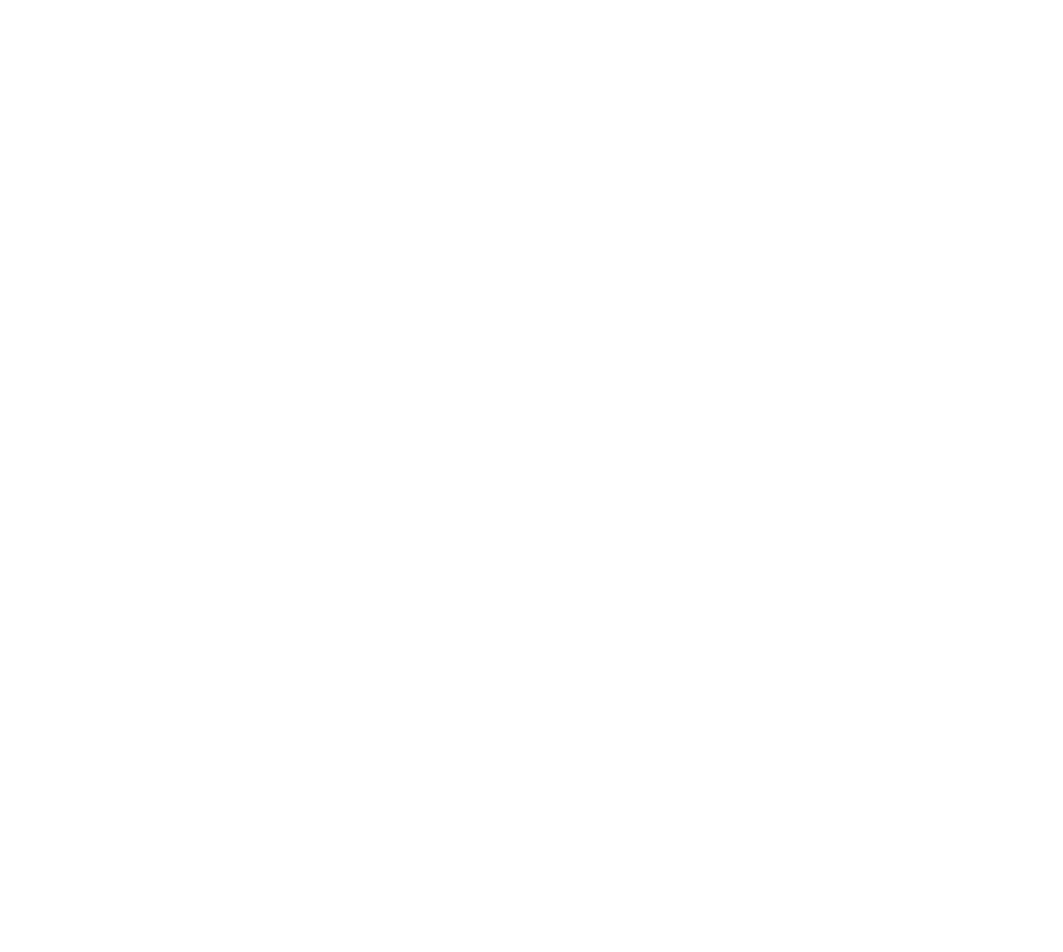
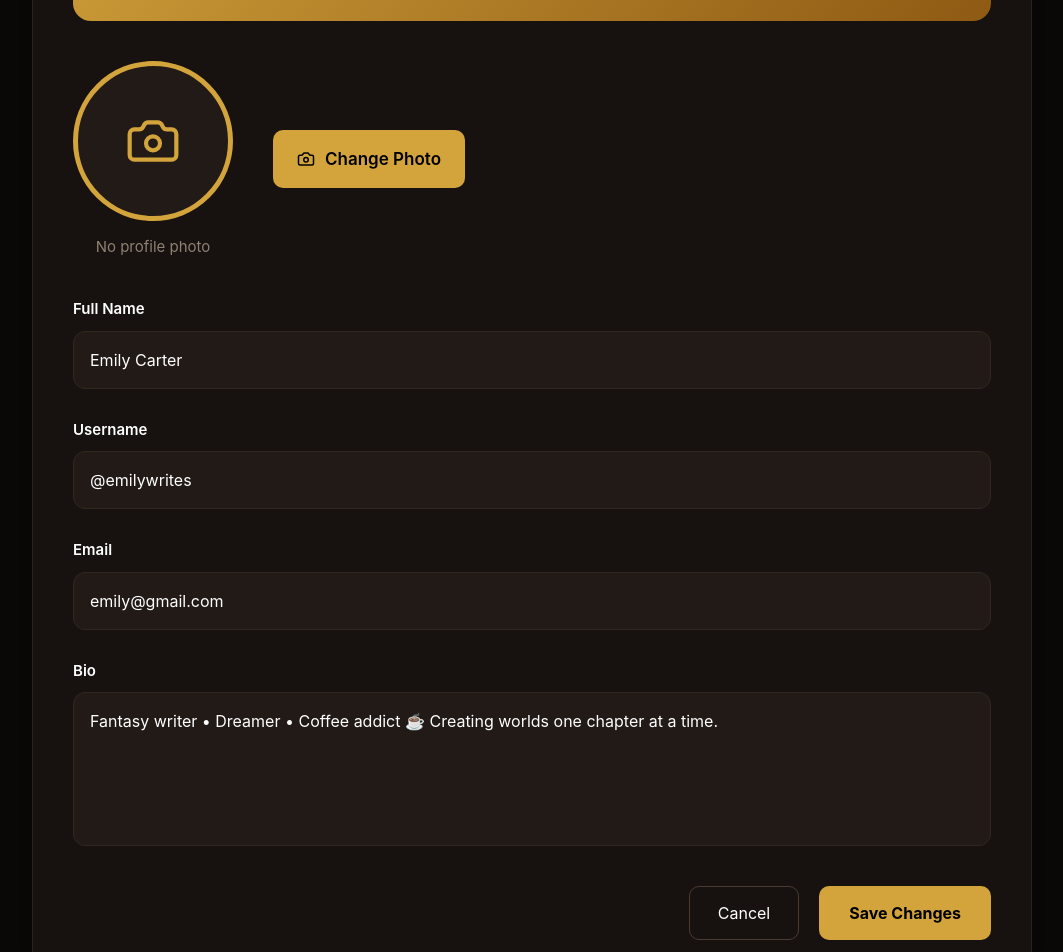
Before and after one commit to Chhavi-149/Storyverse, a React app in the folder frontend/: page /edit-profile in a window 1280 px wide. Before the commit this address had no page. Shown: the part 480-1432 px from the top of the page, without its empty margins (108-1171 px from the left). Before the commit the page ends 800 px from the top, so only its background shows below. Built offline with nearby package versions, Linux system fonts and the light colour scheme; the HTML template or start-up script is replaced by a standard one.

Commit message:
Complete authentication UI, profile and edit profile pages

```diff
--- a/frontend/src/App.jsx
+++ b/frontend/src/App.jsx
@@ -8,6 +8,7 @@ import ExplorePage from "./pages/explore/ExplorePage";
 import EditorPage from "./pages/editor/EditorPage";
 import ReaderPage from "./pages/reader/ReaderPage";
 import ProfilePage from "./pages/profile/ProfilePage";
+import EditProfilePage from "./pages/editProfile/EditProfilePage";
 
 function App() {
   return (
@@ -20,6 +21,7 @@ function App() {
       <Route path="/editor" element={<EditorPage />} />
       <Route path="/reader" element={<ReaderPage />} />
       <Route path="/profile" element={<ProfilePage />} />
+      <Route path="/edit-profile" element={<EditProfilePage />} />
     </Routes>
   );
 }
--- a/frontend/src/components/Auth/LoginForm.jsx
+++ b/frontend/src/components/Auth/LoginForm.jsx
@@ -1,10 +1,12 @@
 import { useState } from "react";
-import { Link } from "react-router-dom";
+import { Link, useNavigate } from "react-router-dom";
 import "./Auth.css";
 import { Eye, EyeOff, Mail, Lock } from "lucide-react";
 import { FcGoogle } from "react-icons/fc";
 
 function LoginForm() {
+  const navigate = useNavigate();
+
   const [showPassword, setShowPassword] = useState(false);
 
   const [formData, setFormData] = useState({
@@ -56,6 +58,8 @@ function LoginForm() {
       console.log(formData);
 
       // Firebase Login Code goes here later
+
+      navigate("/profile");
     }
   };
 
--- a/frontend/src/components/Auth/SignupForm.jsx
+++ b/frontend/src/components/Auth/SignupForm.jsx
@@ -1,5 +1,5 @@
 import { useState } from "react";
-import { Link } from "react-router-dom";
+import { Link, useNavigate } from "react-router-dom";
 import "./Auth.css";
 import {
   Eye,
@@ -11,6 +11,8 @@ import {
 import { FcGoogle } from "react-icons/fc";
 
 function SignupForm() {
+  const navigate = useNavigate();
+
   const [showPassword, setShowPassword] = useState(false);
   const [showConfirm, setShowConfirm] = useState(false);
 
@@ -79,6 +81,8 @@ function SignupForm() {
       console.log(formData);
 
       // Firebase Signup Code will come here later
+
+      navigate("/profile");
     }
   };
 
@@ -152,9 +156,7 @@ function SignupForm() {
           <button
             type="button"
             className="eye-btn"
-            onClick={() =>
-              setShowPassword(!showPassword)
-            }
+            onClick={() => setShowPassword(!showPassword)}
           >
             {showPassword ? (
               <EyeOff size={20} />
@@ -190,9 +192,7 @@ function SignupForm() {
           <button
             type="button"
             className="eye-btn"
-            onClick={() =>
-              setShowConfirm(!showConfirm)
-            }
+            onClick={() => setShowConfirm(!showConfirm)}
           >
             {showConfirm ? (
               <EyeOff size={20} />
--- /dev/null
+++ b/frontend/src/components/EditProfile/EditProfile.css
@@ -0,0 +1,443 @@
+*{
+margin:0;
+padding:0;
+box-sizing:border-box;
+}
+
+.edit-profile-page{
+
+min-height:100vh;
+
+background:#0B0907;
+
+padding:60px 20px;
+
+}
+
+.edit-profile-container{
+
+max-width:1000px;
+
+margin:auto;
+
+background:#17120F;
+
+border:1px solid #2B2118;
+
+border-radius:24px;
+
+overflow:hidden;
+
+box-shadow:0 15px 40px rgba(0,0,0,.45);
+
+}
+
+/* ================= HEADER ================= */
+
+.edit-profile-header{
+
+padding:40px;
+
+border-bottom:1px solid #2B2118;
+
+}
+
+.edit-profile-header h1{
+
+font-size:2.4rem;
+
+color:white;
+
+margin-bottom:12px;
+
+}
+
+.edit-profile-header p{
+
+color:#A99B8D;
+
+font-size:17px;
+
+line-height:1.7;
+
+}
+
+/* ================= FORM ================= */
+
+.edit-profile-form{
+
+padding:40px;
+
+display:flex;
+
+flex-direction:column;
+
+gap:30px;
+
+}
+
+/* ================= COVER ================= */
+
+.cover-preview{
+
+height:220px;
+
+border-radius:18px;
+
+background:linear-gradient(135deg,#D4A43C,#8E5A14);
+
+display:flex;
+
+justify-content:center;
+
+align-items:center;
+
+}
+
+/* ================= AVATAR ================= */
+
+/* ================= AVATAR ================= */
+
+.avatar-upload{
+
+display:flex;
+
+align-items:center;
+
+gap:40px;
+
+margin-top:10px;
+
+margin-bottom:10px;
+
+}
+
+.avatar-placeholder{
+
+display:flex;
+
+flex-direction:column;
+
+align-items:center;
+
+justify-content:center;
+
+gap:15px;
+
+}
+
+.edit-avatar{
+
+width:160px;
+
+height:160px;
+
+border-radius:50%;
+
+border:5px solid #D4A43C;
+
+background:#211A16;
+
+display:flex;
+
+align-items:center;
+
+justify-content:center;
+
+color:#D4A43C;
+
+flex-shrink:0;
+
+}
+
+.edit-avatar svg{
+
+width:56px;
+
+height:56px;
+
+}
+
+.upload-text{
+
+color:#8E8173;
+
+font-size:15px;
+
+}
+
+.upload-btn{
+
+display:flex;
+
+align-items:center;
+
+justify-content:center;
+
+gap:10px;
+
+padding:16px 34px;
+
+background:#D4A43C;
+
+border:none;
+
+border-radius:12px;
+
+font-weight:700;
+
+font-size:17px;
+
+cursor:pointer;
+
+transition:.3s;
+
+height:58px;
+
+}
+
+.upload-btn:hover{
+
+background:#E5B54A;
+
+transform:translateY(-2px);
+
+}
+/* ================= BUTTON ================= */
+
+.upload-btn{
+
+display:flex;
+
+align-items:center;
+
+gap:10px;
+
+padding:14px 24px;
+
+background:#D4A43C;
+
+border:none;
+
+border-radius:10px;
+
+font-weight:600;
+
+cursor:pointer;
+
+transition:.3s;
+
+}
+
+.upload-btn:hover{
+
+background:#E5B54A;
+
+transform:translateY(-2px);
+
+}
+
+/* ================= INPUTS ================= */
+
+.form-group{
+
+display:flex;
+
+flex-direction:column;
+
+gap:10px;
+
+}
+
+.form-group label{
+
+color:white;
+
+font-weight:600;
+
+font-size:15px;
+
+}
+
+.form-group input,
+.form-group textarea{
+
+width:100%;
+
+padding:16px;
+
+background:#211A16;
+
+border:1px solid #312720;
+
+border-radius:12px;
+
+color:white;
+
+font-size:16px;
+
+outline:none;
+
+transition:.3s;
+
+resize:none;
+
+}
+
+.form-group input:focus,
+.form-group textarea:focus{
+
+border-color:#D4A43C;
+
+box-shadow:0 0 0 3px rgba(212,164,60,.15);
+
+}
+
+/* ================= SAVE BUTTONS ================= */
+
+.button-group{
+
+display:flex;
+
+justify-content:flex-end;
+
+gap:20px;
+
+margin-top:10px;
+
+}
+
+.cancel-btn{
+
+padding:14px 28px;
+
+background:transparent;
+
+border:1px solid #4B3B30;
+
+color:white;
+
+border-radius:10px;
+
+cursor:pointer;
+
+transition:.3s;
+
+}
+
+.cancel-btn:hover{
+
+border-color:#D4A43C;
+
+}
+
+.save-btn{
+
+padding:14px 30px;
+
+background:#D4A43C;
+
+border:none;
+
+border-radius:10px;
+
+font-weight:700;
+
+cursor:pointer;
+
+transition:.3s;
+
+}
+
+.save-btn:hover{
+
+background:#E5B54A;
+
+transform:translateY(-2px);
+
+box-shadow:0 10px 25px rgba(212,164,60,.3);
+
+}
+
+/* ================= RESPONSIVE ================= */
+
+@media(max-width:900px){
+
+.edit-profile-form{
+
+padding:30px;
+
+}
+
+.avatar-upload{
+
+flex-direction:column;
+
+align-items:center;
+
+text-align:center;
+
+}
+
+.button-group{
+
+justify-content:center;
+
+}
+
+}
+
+@media(max-width:600px){
+
+.edit-profile-page{
+
+padding:20px 12px;
+
+}
+
+.edit-profile-header{
+
+padding:25px;
+
+}
+
+.edit-profile-header h1{
+
+font-size:2rem;
+
+}
+
+.edit-profile-form{
+
+padding:25px;
+
+}
+
+.cover-preview{
+
+height:160px;
+
+}
+
+.edit-avatar{
+
+width:110px;
+
+height:110px;
+
+}
+
+.button-group{
+
+flex-direction:column;
+
+}
+
+.save-btn,
+.cancel-btn{
+
+width:100%;
+
+}
+
+}
--- /dev/null
+++ b/frontend/src/components/EditProfile/EditProfileForm.jsx
@@ -0,0 +1,122 @@
+import { Camera } from "lucide-react";
+
+function EditProfileForm() {
+  return (
+    <form className="edit-profile-form">
+
+      {/* Cover */}
+
+      <div className="cover-upload">
+
+        <div className="cover-preview">
+
+          <button type="button" className="upload-btn">
+            <Camera size={18} />
+            Change Cover
+          </button>
+
+        </div>
+
+      </div>
+
+      {/* Avatar */}
+
+      <div className="avatar-upload">
+
+  <div className="avatar-placeholder">
+
+    <div className="edit-avatar">
+      <Camera size={52} strokeWidth={1.8} />
+    </div>
+
+    <p className="upload-text">
+      No profile photo
+    </p>
+
+  </div>
+
+  <button
+    type="button"
+    className="upload-btn"
+  >
+    <Camera size={18} />
+    Change Photo
+  </button>
+
+</div>
+
+      {/* Full Name */}
+
+      <div className="form-group">
+
+        <label>Full Name</label>
+
+        <input
+          type="text"
+          defaultValue="Emily Carter"
+        />
+
+      </div>
+
+      {/* Username */}
+
+      <div className="form-group">
+
+        <label>Username</label>
+
+        <input
+          type="text"
+          defaultValue="@emilywrites"
+        />
+
+      </div>
+
+      {/* Email */}
+
+      <div className="form-group">
+
+        <label>Email</label>
+
+        <input
+          type="email"
+          defaultValue="emily@gmail.com"
+        />
+
+      </div>
+
+      {/* Bio */}
+
+      <div className="form-group">
+
+        <label>Bio</label>
+
+        <textarea
+          rows="5"
+          defaultValue="Fantasy writer • Dreamer • Coffee addict ☕ Creating worlds one chapter at a time."
+        ></textarea>
+
+      </div>
+
+      <div className="button-group">
+
+        <button
+          type="button"
+          className="cancel-btn"
+        >
+          Cancel
+        </button>
+
+        <button
+          type="submit"
+          className="save-btn"
+        >
+          Save Changes
+        </button>
+
+      </div>
+
+    </form>
+  );
+}
+
+export default EditProfileForm;
--- a/frontend/src/components/Profile/ProfileHeader.jsx
+++ b/frontend/src/components/Profile/ProfileHeader.jsx
@@ -1,3 +1,5 @@
+import { Link } from "react-router-dom";
+
 function ProfileHeader() {
   return (
     <section className="profile-header">
@@ -23,9 +25,12 @@ function ProfileHeader() {
             Creating worlds one chapter at a time.
           </p>
 
-          <button className="edit-profile-btn">
+          <Link
+            to="/edit-profile"
+            className="edit-profile-btn"
+          >
             Edit Profile
-          </button>
+          </Link>
 
         </div>
 
--- /dev/null
+++ b/frontend/src/pages/editProfile/EditProfilePage.jsx
@@ -0,0 +1,29 @@
+import EditProfileForm from "../../components/EditProfile/EditProfileForm";
+import "../../components/EditProfile/EditProfile.css";
+
+function EditProfilePage() {
+  return (
+    <main className="edit-profile-page">
+
+      <div className="edit-profile-container">
+
+        <div className="edit-profile-header">
+
+          <h1>Edit Profile</h1>
+
+          <p>
+            Update your profile information and personalize
+            your author page.
+          </p>
+
+        </div>
+
+        <EditProfileForm />
+
+      </div>
+
+    </main>
+  );
+}
+
+export default EditProfilePage;
```
Also changed, not shown: frontend/src/components/Navbar/Navbar.jsx (+16 -4 lines).
